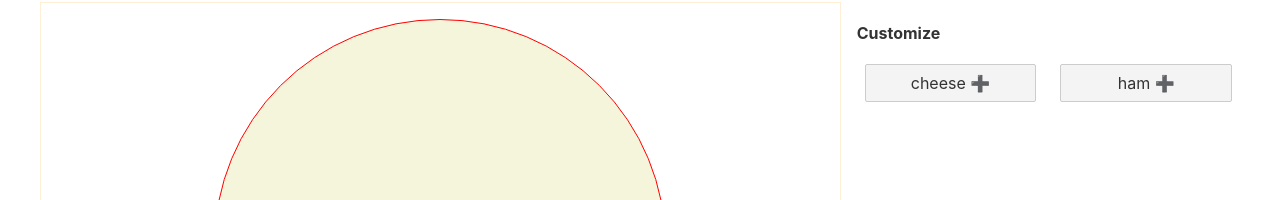
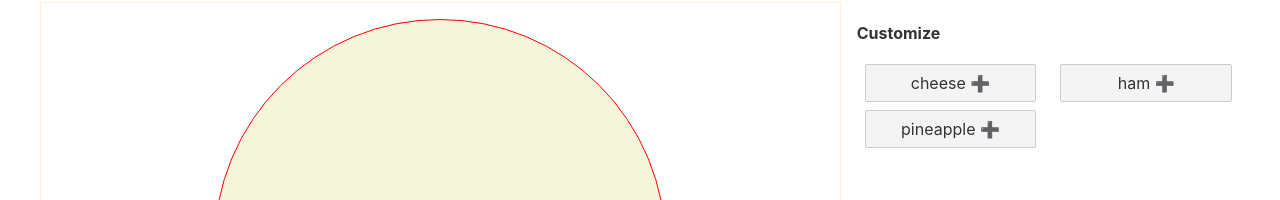
Before and after one commit to peelar/pizza-creator, a Svelte app: page / in a window 1280 px wide. Shown: the part 169-369 px from the top of the page. Built offline with nearby package versions, Linux system fonts and the light colour scheme.

Commit message:
Add pineapple

```diff
--- a/src/App.svelte
+++ b/src/App.svelte
@@ -4,10 +4,11 @@
   import Creator from './components/Creator/Creator.svelte';
   import type { Topping, ToppingType } from '../types';
 
-  const types = ['cheese', 'ham'] as ToppingType[];
+  const types = ['cheese', 'ham', 'pineapple'] as ToppingType[];
   const toppingPrices: Record<ToppingType, number> = {
     ham: 3,
     cheese: 2,
+    pineapple: 5,
   };
   let toppings: Topping[] = [];
 
--- a/types.ts
+++ b/types.ts
@@ -1,4 +1,4 @@
-export type ToppingType = 'cheese' | 'ham';
+export type ToppingType = 'cheese' | 'ham' | 'pineapple';
 
 export type Topping = {
   id: string;
```
